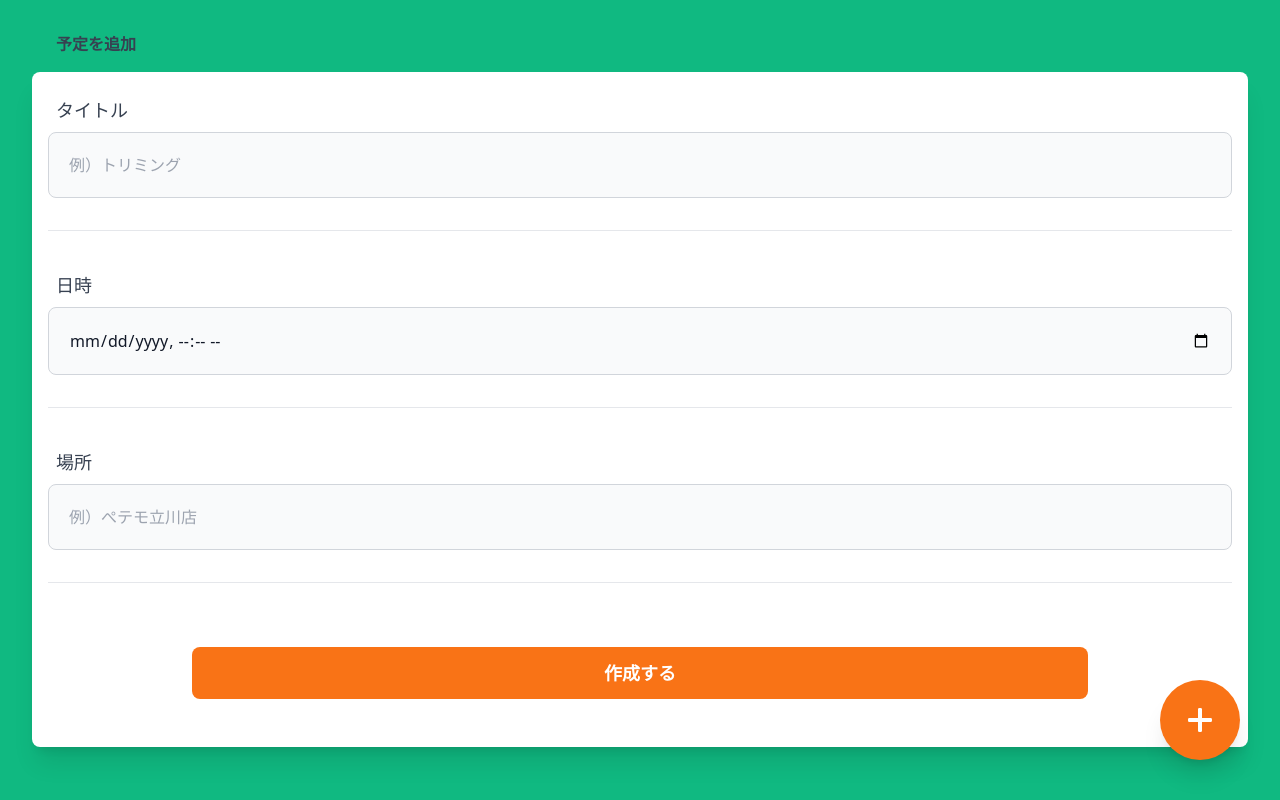
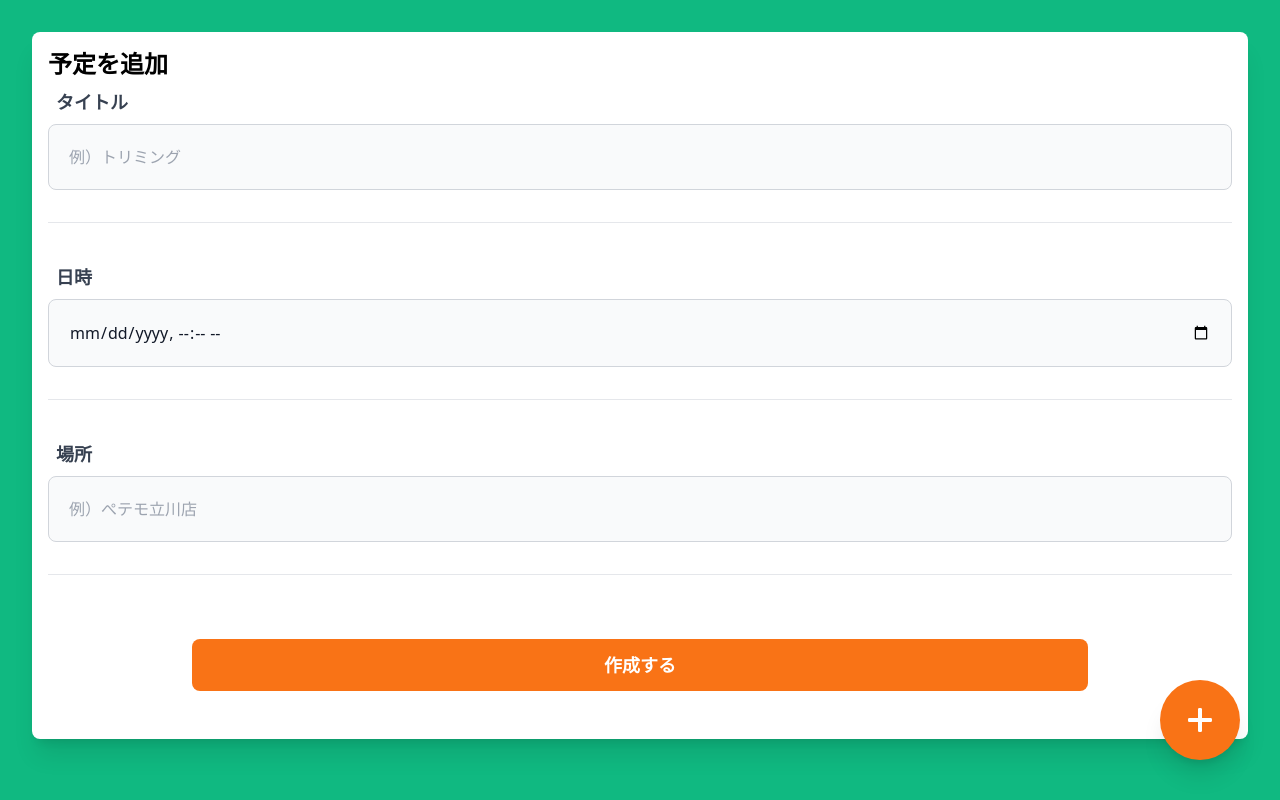
Before and after one commit to ayumi-sk2720/animal_healthcare_app, a Vue app in the folder vue_ts/: page /info in a window 1280 px wide. Both pictures are taken after a click on the button 1200 px from the left and 720 px from the top of the page. Built offline with nearby package versions, Linux system fonts and the light colour scheme; no server answers.

Commit message:
design modify

```diff
--- a/vue_ts/src/components/pages/AddSchedulePage.vue
+++ b/vue_ts/src/components/pages/AddSchedulePage.vue
@@ -36,13 +36,11 @@ const clickEvent = async () => {
 };
 </script>
 <template>
-  <div
-    class="create-schedule mx-auto block items-center justify-around p-8 lg:px-8 lg:rounded-lg text-gray-700"
-  >
-    <div class="p-4 pt-0 lg:px-6 font-bold">
-      <h1>予定を追加</h1>
-    </div>
+  <div class="p-8">
     <div class="p-4 bg-white rounded-lg grid shadow-xl">
+      <div class="text-2xl font-bold">
+        <h1>予定を追加</h1>
+      </div>
       <BaseInput
         id="title"
         name="title"
--- a/vue_ts/src/components/pages/InfoPage.vue
+++ b/vue_ts/src/components/pages/InfoPage.vue
@@ -1,6 +1,6 @@
 <!-- Vite + Vue 3 + TypeScript + Tailwind CSS の簡易環境構築 | https://zenn.dev/showy1/articles/c5d1b5d33552be -->
 <script lang="ts">
-import { Pet, PetSummary } from "@/apis/petRepository";
+import { PetSummary } from "@/apis/petRepository";
 import CardTile from "@/components/parts/CardTile.vue";
 import ProfileTile from "@/components/parts/ProfileTile.vue";
 import SchedulesTile from "@/components/parts/SchedulesTile.vue";
@@ -55,7 +55,7 @@ export default defineComponent({
 });
 </script>
 <template>
-  <div>
+  <div class="p-3">
     <ProfileTile
       :name="state.pet.name"
       :age="state.pet.age"
--- a/vue_ts/src/components/parts/CardTile.vue
+++ b/vue_ts/src/components/parts/CardTile.vue
@@ -19,8 +19,10 @@ defineProps<{
     >
       <TitleLabel :label="title" />
       <NormalLabel :label="description" />
-      <TitleLabel label="最終更新日" v-if="date != null" />
-      <NormalLabel :label="date" v-if="date != null" />
+      <div class="flex justify-end">
+        <TitleLabel label="最終更新日" v-if="date != null" />
+        <NormalLabel :label="date" v-if="date != null" />
+      </div>
     </div>
   </div>
 </template>
--- a/vue_ts/src/components/parts/ScheduleItem.vue
+++ b/vue_ts/src/components/parts/ScheduleItem.vue
@@ -12,13 +12,13 @@ defineProps<{
 <template>
   <div>
     <div class="flex justify-between">
-      <div class="w-4/12 p-3">
+      <div class="w-6/12 p-3">
         <NormalLabel :label="date" />
       </div>
-      <div class="w-4/12 p-3">
+      <div class="w-3/12 p-3">
         <NormalLabel :label="description" />
       </div>
-      <div class="w-4/12 p-3">
+      <div class="w-3/12 p-3">
         <NormalLabel :label="location" />
       </div>
     </div>
--- a/vue_ts/src/components/parts/TitleLabel.vue
+++ b/vue_ts/src/components/parts/TitleLabel.vue
@@ -8,7 +8,7 @@ defineProps<{
 
 <template>
   <div class="p-2">
-    <p class="font-normal text-lg text-gray-700 dark:text-gray-400">
+    <p class="font-bold text-lg text-gray-700 dark:text-gray-400">
       {{ label }}
     </p>
   </div>
```
